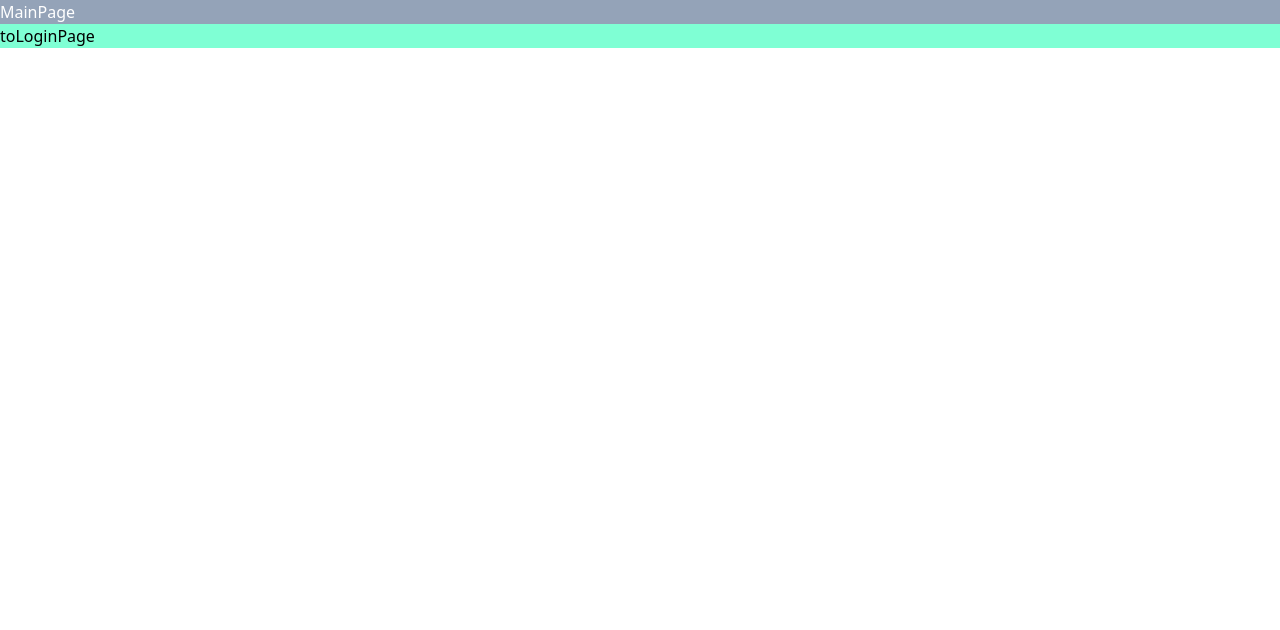
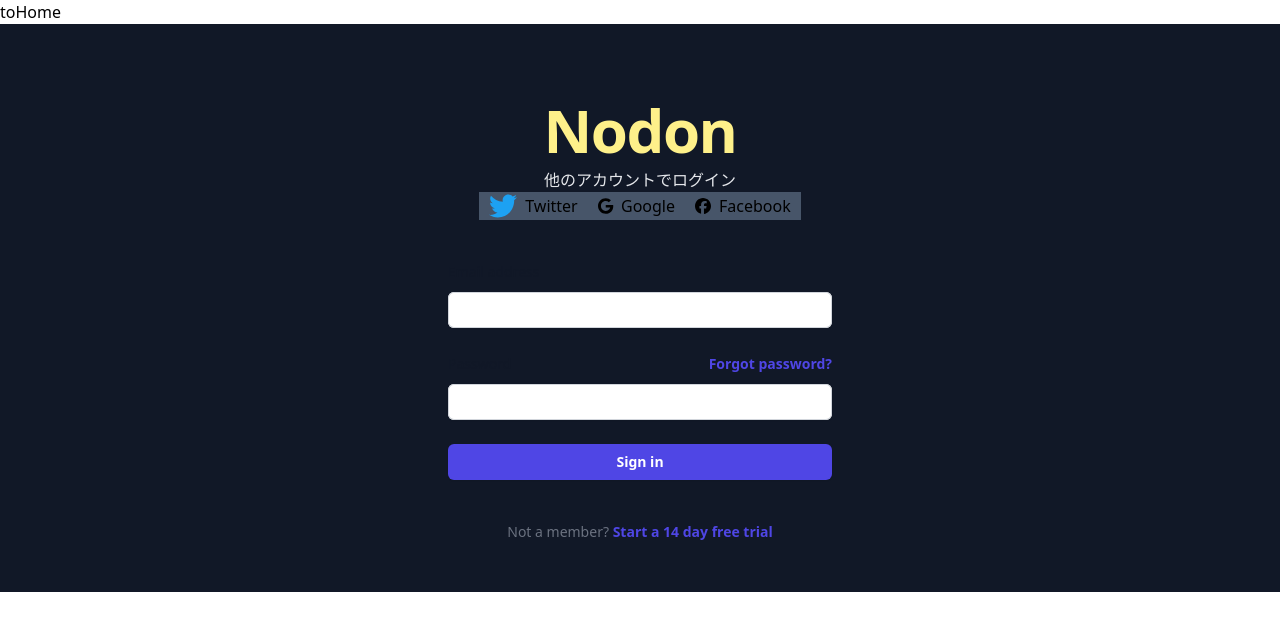
Before and after one commit to chechi992/202310_vue_project_SNS, a Vue app: page / in a window 1280 px wide. Shown: the top 630 px of the page. Built offline with nearby package versions, Linux system fonts and the light colour scheme.

Commit message:
ルーターと遷移ボタン改善、ホームページ追加

```diff
--- a/src/App.vue
+++ b/src/App.vue
@@ -1,6 +1,4 @@
 <template>
-  <!--   <img alt="Vue logo" src="./assets/logo.png" />
-  hello -->
   <router-view />
 </template>
 <script>
@@ -8,16 +6,3 @@
   name: "App"
 }
 </script>
-
-<style>
-#app {
-  /*   font-family: Avenir, Helvetica, Arial, sans-serif;
-  -webkit-font-smoothing: antialiased;
-  -moz-osx-font-smoothing: grayscale;
-  text-align: center;
-  color: #2c3e50;
-  margin-top: 60px; */
-
-  /*   background-color: #2c3e50; */
-}
-</style>
--- a/src/components/LoginPage.vue
+++ b/src/components/LoginPage.vue
@@ -1,5 +1,5 @@
 <template>
-  <button @click="toMainPage">toMainPage</button>
+  <button @click="toHome">toHome</button>
   <html class="h-full bg-gray-900">
     <body class="h-full">
       <div class="flex flex-col justify-center flex-1 min-h-full px-6 py-12 lg:px-8">
@@ -111,9 +111,10 @@
     console.log(this.$route.params)
   },
   methods: {
-    toMainPage: function () {
+    toHome: function () {
       this.$router.push({
-        name: "MainPage"
+        name: "HomeView",
+        params: { user: "taro", age: 33 }
       })
     }
   }
--- a/src/components/MainPage.vue
+++ b/src/components/MainPage.vue
@@ -1,4 +1,4 @@
-<template>
+<!-- <template>
   <div class="test">
     <div class="title bg-slate-400">MainPage</div>
     <button @click="toHelloWorld">toLoginPage</button>
@@ -27,4 +27,4 @@
 .title {
   color: white;
 }
-</style>
+</style> -->
--- a/src/router/index.js
+++ b/src/router/index.js
@@ -1,18 +1,19 @@
 import { createRouter, createWebHistory } from "vue-router"
 
 import LoginPage from "../Components/LoginPage.vue"
-import MainPage from "../Components/MainPage.vue"
+import HomeView from "../views/HomeView.vue"
+
 
 const routes = [
   {
     path: "/",
-    name: "MainPage",
-    component: MainPage
+    name: "LoginPage",
+    component: LoginPage
   },
   {
-    path: "/LoginPage",
-    name: "LoginPage",
-    component: LoginPage
+    path: "/Home",
+    name: "HomeView",
+    component: HomeView
   }
 ]
 
--- a/src/views/HomeView.vue
+++ b/src/views/HomeView.vue
@@ -1,10 +1,37 @@
-<!-- <script setup>
-import TheWelcome from '../components/TheWelcome.vue'
+<template>
+  <div>
+    <button
+      class="justify-center rounded-md bg-indigo-600 px-3 py-1.5 text-sm font-semibold leading-6 text-white shadow-sm hover:bg-indigo-500 focus-visible:outline focus-visible:outline-2 focus-visible:outline-offset-2 focus-visible:outline-indigo-600"
+      @click="toLoginPage"
+    >
+      toLoginPage
+    </button>
+  </div>
+</template>
+
+<script>
+import { useRouter } from "vue-router"
+
+export default {
+  name: "HomeView",
+  setup() {
+
+    //router初期化
+    const router = useRouter()
+
+    /**
+     * ログインページへ遷移
+     */
+    const toLoginPage = () => {
+      router.push({ name: "LoginPage" })
+    }
+
+    return {
+      toLoginPage
+    }
+  }
+}
 </script>
 
-<template>
-  <main>
-    <TheWelcome />
-  </main>
-</template>
- -->
+<style scoped>
+</style>
```
